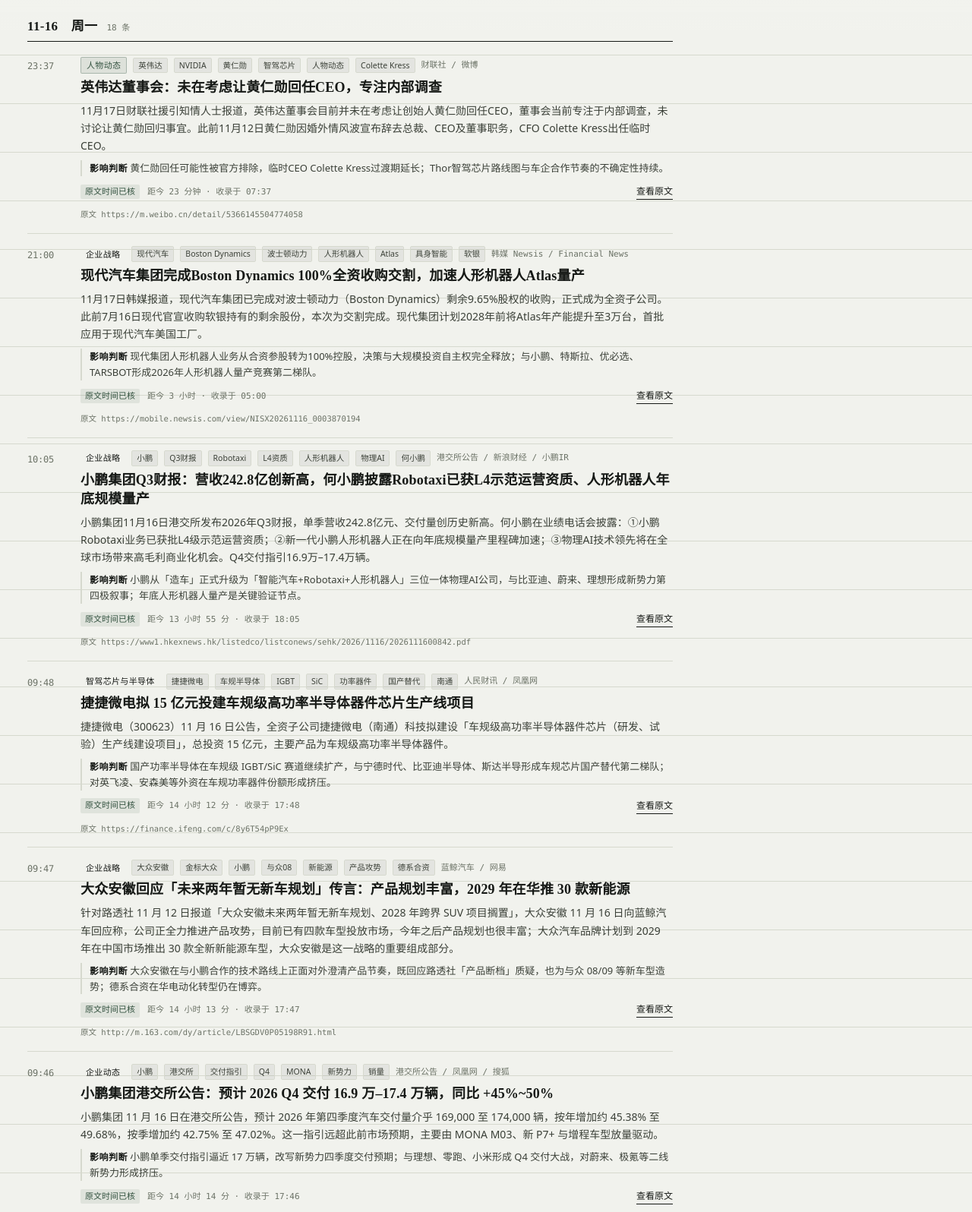
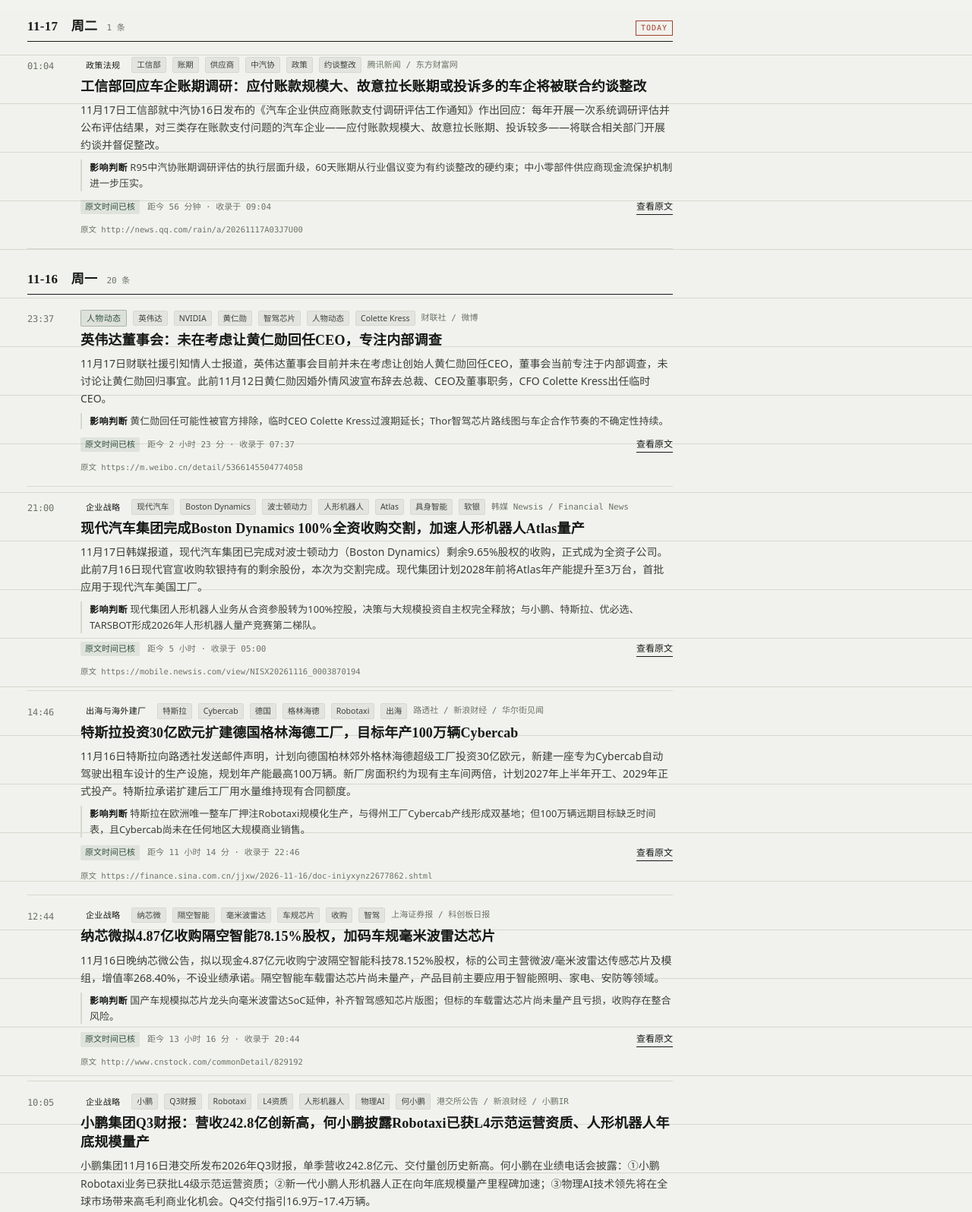
Before and after one commit to yuanzhouppt-ai/auto-industry-dashboard, a plain HTML site: page index.html in a window 1280 px wide. Shown: the part 760-2356 px from the top of the page at 76% size. Drawn offline with Linux system fonts and the light colour scheme.

Commit message:
R97: 292 条 · 11-17 10:00（特斯拉30亿欧元扩建德国工厂Cybercab+工信部账期约谈整改+纳芯微收购隔空智能）

```diff
--- a/index.html
+++ b/index.html
@@ -184,7 +184,7 @@ aside{display:flex;flex-direction:column;gap:16px;margin-top:26px}
       <div class="live"><span class="pulse"></span>持续监测中</div>
       <ul class="stats">
         <li>本期采集<b id="s-refresh">—</b></li>
-        <li>下一轮<b id="s-next">11-17 10:00</b></li>
+        <li>下一轮<b id="s-next">11-17 12:00</b></li>
         <li>收录<b id="s-count">—</b></li>
         <li>覆盖窗口<b>10-19 至今</b></li>
       </ul>
@@ -312,10 +312,31 @@ aside{display:flex;flex-direction:column;gap:16px;margin-top:26px}
 
 <script>
 /* ===== 数据：本轮采集结果（采集时刻 2026-11-05 09:56） ===== */
-const REFRESH_TS = "2026-11-17T08:00:00+08:00";
-const NEXT_TS    = "2026-11-17T10:00:00+08:00";
+const REFRESH_TS = "2026-11-17T10:00:00+08:00";
+const NEXT_TS    = "2026-11-17T12:00:00+08:00";
 
 const DATA = [
+  {ts:"2026-11-16T22:46:00+08:00", cat:"出海与海外建厂", weight:2,
+   title:"特斯拉投资30亿欧元扩建德国格林海德工厂，目标年产100万辆Cybercab",
+   src:"路透社 / 新浪财经 / 华尔街见闻",
+   sum:"11月16日特斯拉向路透社发送邮件声明，计划向德国柏林郊外格林海德超级工厂投资30亿欧元，新建一座专为Cybercab自动驾驶出租车设计的生产设施，规划年产能最高100万辆。新厂房面积约为现有主车间两倍，计划2027年上半年开工、2029年正式投产。特斯拉承诺扩建后工厂用水量维持现有合同额度。",
+   imp:"特斯拉在欧洲唯一整车厂押注Robotaxi规模化生产，与得州工厂Cybercab产线形成双基地；但100万辆远期目标缺乏时间表，且Cybercab尚未在任何地区大规模商业销售。",
+   url:"https://finance.sina.com.cn/jjxw/2026-11-16/doc-iniyxynz2677862.shtml", verified:"ok", seen:"22:46", tags:["特斯拉","Cybercab","德国","格林海德","Robotaxi","出海"]},
+
+  {ts:"2026-11-17T09:04:00+08:00", cat:"政策法规", weight:1,
+   title:"工信部回应车企账期调研：应付账款规模大、故意拉长账期或投诉多的车企将被联合约谈整改",
+   src:"腾讯新闻 / 东方财富网",
+   sum:"11月17日工信部就中汽协16日发布的《汽车企业供应商账款支付调研评估工作通知》作出回应：每年开展一次系统调研评估并公布评估结果，对三类存在账款支付问题的汽车企业——应付账款规模大、故意拉长账期、投诉较多——将联合相关部门开展约谈并督促整改。",
+   imp:"R95中汽协账期调研评估的执行层面升级，60天账期从行业倡议变为有约谈整改的硬约束；中小零部件供应商现金流保护机制进一步压实。",
+   url:"http://news.qq.com/rain/a/20261117A03J7U00", verified:"ok", seen:"09:04", tags:["工信部","账期","供应商","中汽协","政策","约谈整改"]},
+
+  {ts:"2026-11-16T20:44:00+08:00", cat:"企业战略", weight:1,
+   title:"纳芯微拟4.87亿收购隔空智能78.15%股权，加码车规毫米波雷达芯片",
+   src:"上海证券报 / 科创板日报",
+   sum:"11月16日晚纳芯微公告，拟以现金4.87亿元收购宁波隔空智能科技78.152%股权，标的公司主营微波/毫米波雷达传感芯片及模组，增值率268.40%，不设业绩承诺。隔空智能车载雷达芯片尚未量产，产品目前主要应用于智能照明、家电、安防等领域。",
+   imp:"国产车规模拟芯片龙头向毫米波雷达SoC延伸，补齐智驾感知芯片版图；但标的车载雷达芯片尚未量产且亏损，收购存在整合风险。",
+   url:"http://www.cnstock.com/commonDetail/829192", verified:"ok", seen:"20:44", tags:["纳芯微","隔空智能","毫米波雷达","车规芯片","收购","智驾"]},
+
   {ts:"2026-11-17T05:00:00+08:00", cat:"企业战略", weight:2,
    title:"现代汽车集团完成Boston Dynamics 100%全资收购交割，加速人形机器人Atlas量产",
    src:"韩媒 Newsis / Financial News",
@@ -2579,7 +2600,7 @@ document.getElementById("rfCopy").addEventListener("click", ()=>{
 
 /* ===== 侧栏 ===== */
 document.getElementById("s-refresh").textContent = fmt(NOW) + " " + hhmm(NOW);
-document.getElementById("s-next").textContent = "11-17 10:00";
+document.getElementById("s-next").textContent = "11-17 12:00";
 document.getElementById("tCount");
 
 /* ===== 专栏渲染 ===== */
```
